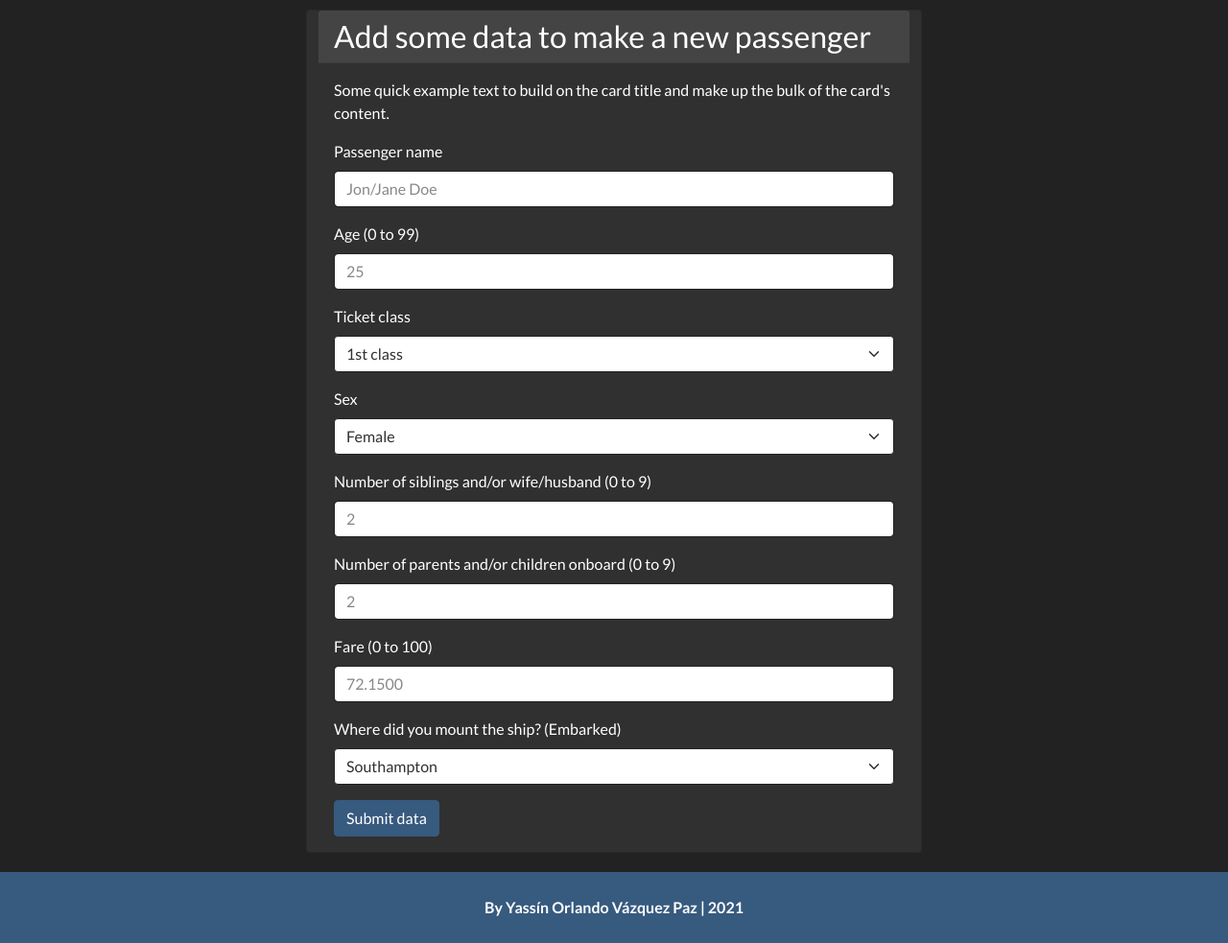
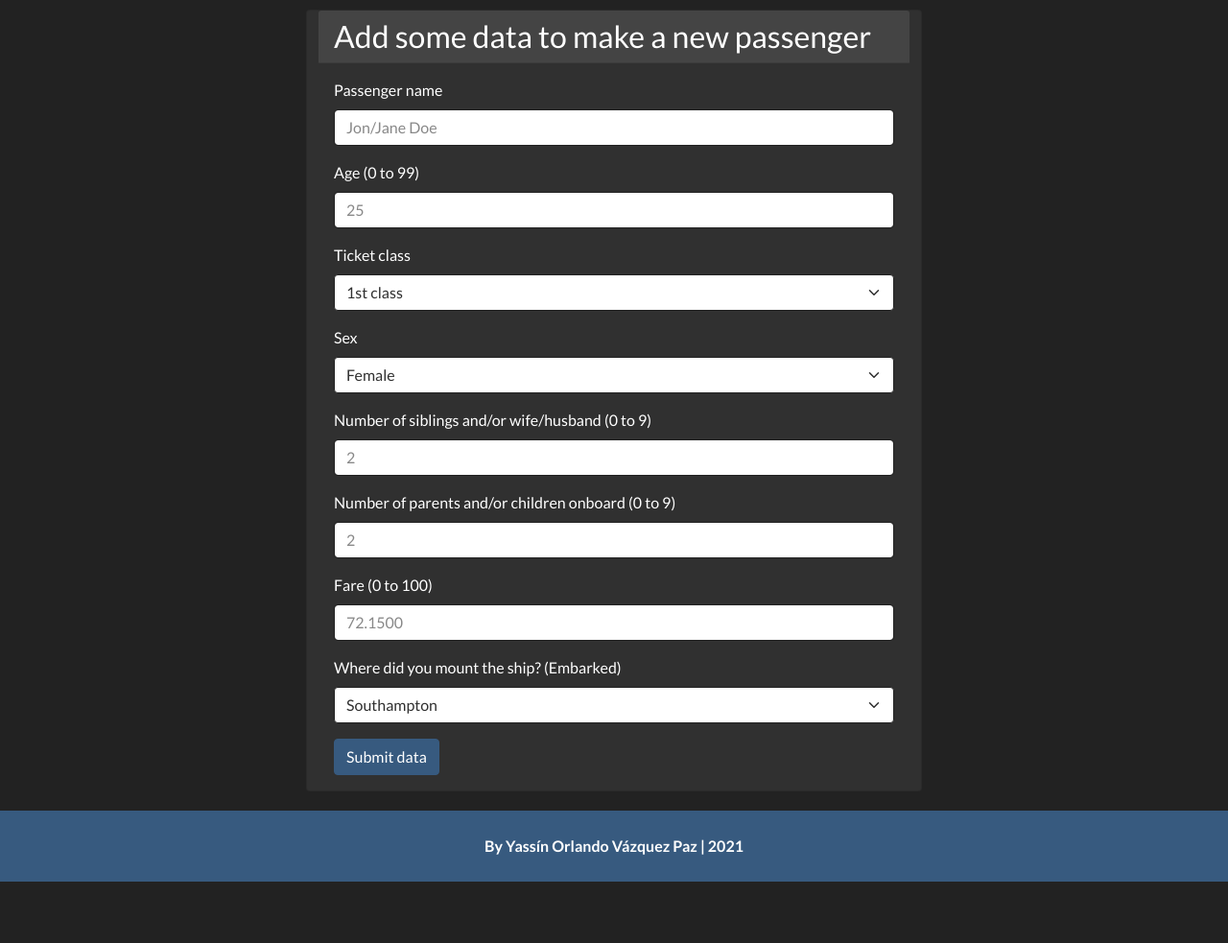
Before and after one commit to yassinOrlando/titanic-predictor, a Flask app: page /prediction in a window 1280 px wide. Shown: the part 82-1065 px from the top of the page at 96% size. After the commit the page ends 1001 px from the top, so only its background shows below. Run offline with Flask 2, Linux system fonts and the light colour scheme; parts of the project's set-up code (start-up, migrations or seed data) failed here and were passed over; some libraries are stand-ins or nearby versions.

Commit message:
Changes in images and text. Next I will prepare to deploy to heroku

```diff
--- a/main.py
+++ b/main.py
@@ -1,8 +1,7 @@
+import pandas as pd
+from oraculo import Oraculo
 from flask import Flask, render_template, jsonify, request
 from flask_cors import cross_origin
-import pandas as pd
-
-from oraculo import Oraculo
 
 app = Flask(__name__)
 
--- a/templates/pages/datasets.html
+++ b/templates/pages/datasets.html
@@ -8,7 +8,7 @@ Datasets
 {% block main %}
 
 {{ wallpaper.wallpaper(title="What data is used for this project?", lead='Here you will find the datasets used to make
-this project possible') }}
+this project possible', img='titanic-boat.jpg') }}
 
 <div class="content-container">
     <h2>Training data</h2>
--- a/templates/pages/prediction.html
+++ b/templates/pages/prediction.html
@@ -17,9 +17,6 @@ Predictions
             <h3 class="card-header">Add some data to make a new passenger</h3>
             <div class="card-body">
                 <form id="form">
-                    <p class="card-text">Some quick example text to build on the card title and make up the bulk of the
-                        card's content.</p>
-
                     <div class="mb-3">
                         <label for="name" class="form-label">Passenger name</label>
                         <input type="text" onfocus="this.className = 'form-control'" class="form-control" id="name"
```
Also changed, not shown: static/img/titanic-boat.jpg (added).
